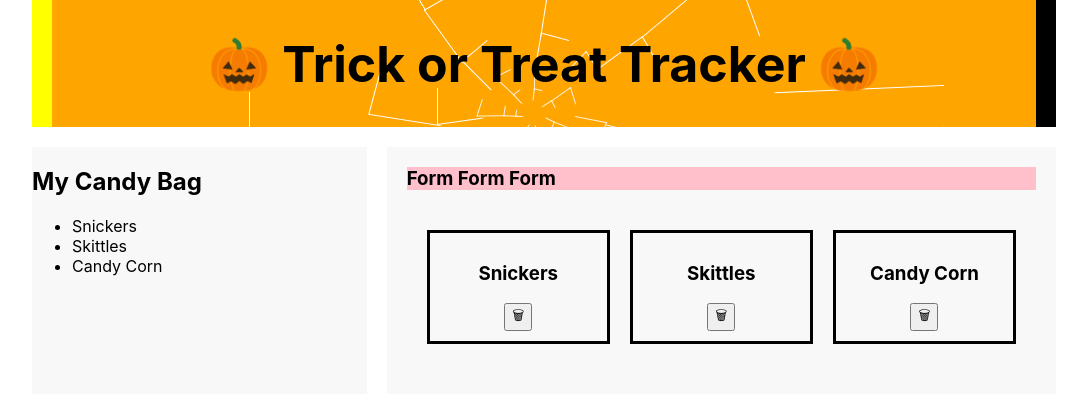
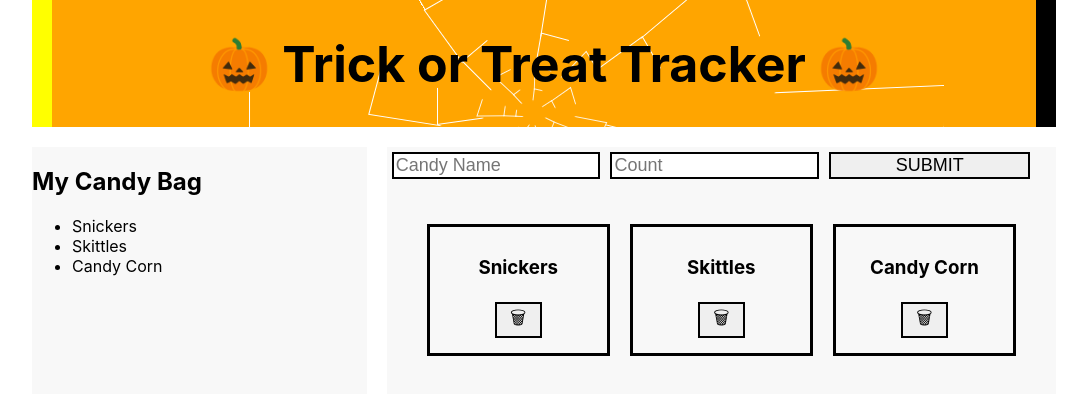
Before and after one commit to kawilliams8/react-refresher, a React (Create React App) app: page / in a window 1280 px wide. Shown: the top 394 px of the page, without its empty margins (96-1183 px from the left). Built offline with nearby package versions, Linux system fonts and the light colour scheme.

Commit message:
Add initial Form scss and html

```diff
--- a/src/Form.js
+++ b/src/Form.js
@@ -1,12 +1,36 @@
-import React from "react";
+import React, { Component } from "react";
 import "./Form.scss";
 
-const Form = () => {
-  return (
-    <div className="Form">
-      <h3>Form Form Form</h3>
-    </div>
-  );
-};
+class Form extends Component {
+  constructor() {
+    super();
+    this.state = {
+      name: "",
+      count: "",
+    };
+  }
+
+  render() {
+    return (
+      <form>
+        <input
+          type="text"
+          placeholder="Candy Name"
+          name="name"
+          value={this.state.name}
+        />
+
+        <input
+          type="text"
+          placeholder="Count"
+          name="count"
+          value={this.state.count}
+        />
+
+        <button>SUBMIT</button>
+      </form>
+    );
+  }
+}
 
 export default Form;
--- a/src/Form.scss
+++ b/src/Form.scss
@@ -1,4 +1,10 @@
-.Form {
-  background-color: pink;
-  margin: 20px;
+form {
+  margin: auto;
 }
+
+input, button {
+  margin: 5px;
+  width: 30%;
+  border: 2px solid black;
+  font-size: 18px;
+}
```
